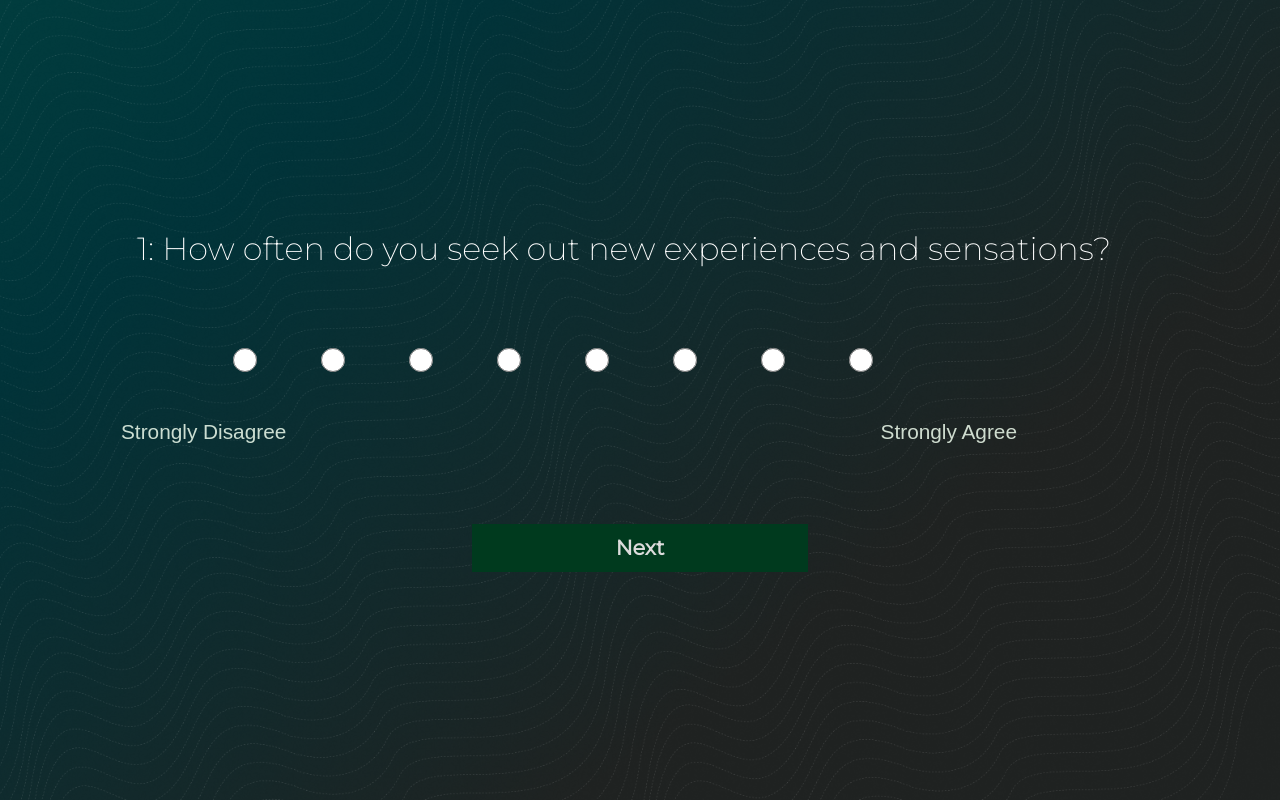
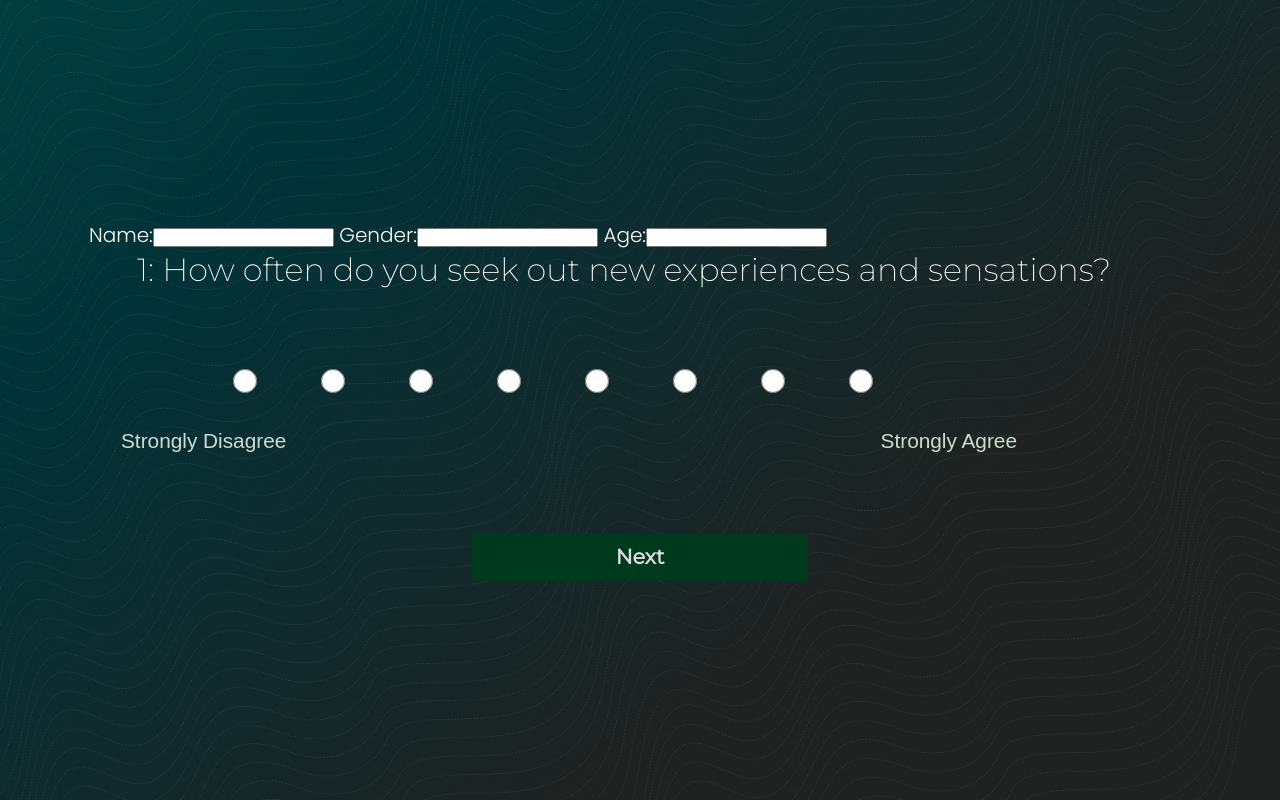
Before and after one commit to Niranjana123-art/CV-Frontend, a React (Create React App) app: page /personalityq in a window 1280 px wide. Built offline with nearby package versions, Linux system fonts and the light colour scheme; no server answers; a web font is replaced by a local one.

Commit message:
Personality Label integration done

```diff
--- a/src/components/GenderSelection/GenderSelection.css
+++ b/src/components/GenderSelection/GenderSelection.css
@@ -32,7 +32,7 @@
     padding-top: 1rem; */
   }
 
-  input[type='checkbox'] {
+  .gender-selection-wrapper input[type='checkbox'] {
     appearance: none;
     width: 20px;
     height: 20px;
@@ -43,13 +43,13 @@
     margin-left: 12rem;
   }
 
-  input[type='checkbox']:checked {
+  .gender-selection-wrapper input[type='checkbox']:checked {
     background-color: #00393C;
     border-color: black;
     opacity: 0.75;
   }
 
-  input[type='checkbox']:checked::before {
+  .gender-selection-wrapper input[type='checkbox']:checked::before {
     content: '\2713';
     display: block;
     width: 12px;
@@ -61,7 +61,7 @@
     margin: 4px;
   }
 
- label{
+.gender-selection-wrapper label{
   font-family: 'Poppins';
     font-size: 20px;
     color:black;
--- a/src/components/PersonalityQ/PersonalityQ.css
+++ b/src/components/PersonalityQ/PersonalityQ.css
@@ -44,23 +44,24 @@
 .radio_container label {
     display: block;
     padding: 2rem;
+    appearance: auto;
   }
 
-  .radio_questions {
+.radio_questions {
     display: flex;
     align-items: center;
     color: #ffffff;
+
   }
 
-  input[type="radio"] {
+input[type="radio"] {
 
   width: 1.5rem;
   height: 1.5rem;
-  border: 2rem solid #000000;
+  border: 2px solid #000000;
   border-radius: 50%;
   outline: none;
   transition: all 0.2s ease-in-out;
-
   }
 
 .radio_optLabel{
@@ -72,7 +73,6 @@
   font-family:sans-serif;
   font-size: 1.3rem;
   font-weight: 100;
-
 }
 .strongly__label{
   padding-left: 2rem;
@@ -104,3 +104,9 @@
   background: #01592e;
 
 }
+
+.details__add {
+  font-family: 'Poppins';
+  font-size: 20px;
+  color:white;
+}
--- a/src/components/PersonalityQ/PersonalityQ.js
+++ b/src/components/PersonalityQ/PersonalityQ.js
@@ -8,7 +8,7 @@ import { useNavigate } from 'react-router-dom';
 const questions = [
   {
     question: '1: How often do you seek out new experiences and sensations?',
-    options: ['','' ,'' ,'' ,'' ,'' ,'' ,'' ],
+    options: ['', '', '', '', '', '', '', ''],
   },
   {
     question: '2: How would you describe your level of extraversion?',
@@ -33,6 +33,10 @@ const PersonalityQ = () => {
   const [selectedOption, setSelectedOption] = useState(null);
   const[open,setOpen]=useState(false);
   const[idval,setId] = useState('');
+  const[personalityScores, setPersonalityScores] = useState([]);
+  const[name,setName]=useState('');
+  const[gender,setGender]=useState('');
+  const[age,setAge] = useState('');
   const navigate = useNavigate();
   useEffect(() => {
     // Fetch the related user object and set the user id state
@@ -45,14 +49,39 @@ const PersonalityQ = () => {
       });
   }, []);
   const handleModal=()=>{
-    setOpen(true)
+    const[openness,neuroticism,conscientiousness,agreeableness,extraversion] = personalityScores;
+    const requestBody = {
+      name:name,
+      Gender:gender,
+      Age:age,
+      openness:openness,
+      neuroticism:neuroticism,
+      conscientiousness:conscientiousness,
+      agreeableness:agreeableness,
+      extraversion:extraversion
+    };
+
+    axiosInstance.post(`${baseUrl}/training/predict/`,requestBody)
+    .then(response => {
+      console.log(response);
+    })
+    .catch(error => {
+      console.error(error);
+    });
+    setOpen(true);
   }
   const handleSubmit = (event) => {
     event.preventDefault();
   };
 
   const handleOptionChange = (event) => {
-    setSelectedOption(event.target.value);
+    const selectedIndex = parseInt(event.target.value);
+    const selectedValue = selectedIndex + 1
+    console.log(selectedValue);
+    setSelectedOption(selectedValue);
+    const updatedScores = [...personalityScores];
+    updatedScores[currentQuestion] = selectedValue;
+    setPersonalityScores(updatedScores);
   };
 
   const handleNextQuestion = () => {
@@ -68,11 +97,11 @@ const PersonalityQ = () => {
         <input
           type='radio'
           name='answer'
-          value={option}
-          checked={selectedOption === option}
+          value={index}
+          checked={selectedOption === index+1}
           onChange={handleOptionChange}
         />
-        {option}
+         {option}
       </label>
     ));
   };
@@ -81,6 +110,40 @@ const PersonalityQ = () => {
     <form onSubmit={handleSubmit}>
       <div className='persolityq_container'>
         <div className='questions_container'>
+        {currentQuestion === 0 && (
+            <div className='details__add'>
+            <label htmlFor="name"> Name:
+                        <input
+                    type="text"
+                    id="name"
+                    name="name"
+                    value={name}
+                    onChange={(e) => setName(e.target.value)}
+                    required
+                  />
+            </label>
+            <label htmlFor="name"> Gender:
+                        <input
+                    type="text"
+                    id="gender"
+                    name="gender"
+                    value={gender}
+                    onChange={(e) => setGender(e.target.value)}
+                    required
+                  />
+            </label>
+            <label htmlFor="name"> Age:
+                  <input
+                    type="number"
+                    id="age"
+                    name="age"
+                    value={age}
+                    onChange={(e) => setAge(parseInt(e.target.value))}
+                    required
+                  />
+            </label>
+            </div>
+        )}
           <h1>{questions[currentQuestion].question}</h1>
           <div className='radio_container'>{renderOptions()}</div>
           <div className='radio_optLabel'>
--- a/src/pages/DetailAdd/DetailAdd.css
+++ b/src/pages/DetailAdd/DetailAdd.css
@@ -77,6 +77,7 @@
     font-family: 'Poppins';
     font-weight: 400;
     font-size: 1.2rem;
+    padding-bottom: 0.5rem;
 }
 
 /* .input__contents input{
@@ -96,6 +97,13 @@ hr{
     height: 1px;
     width: 400px;
     opacity:0.5;
-
-
+    margin-bottom: 5px;
 }
+.input_detail input {
+    font-size: 1.2rem;
+    padding: 0.5rem;
+    margin-bottom: 1rem;
+    border-radius: 5px;
+    border: 1px none #ccc;
+    background-color: rgba(124, 124, 124, 0.75);
+}
--- a/src/pages/DetailAddTwo/DetailAddTwo.css
+++ b/src/pages/DetailAddTwo/DetailAddTwo.css
@@ -31,33 +31,34 @@
     align-items: center;
     display: flex;
     justify-content: center;
+    align-items: center;
     width: 27rem;
     height: 2rem;
     background: #202322;
     border-radius: 10px;
     color: white;
     text-align: center;
-    padding: 3px;
+    padding: 5px;
 }
 .Additonal_info_content{
     padding-top: 2rem;
     padding-bottom: 2rem;
-}
-label{
-    font-family: 'Poppins';
-    font-style: normal;
-    font-weight: 400;
-    font-size: 2rem;
-    line-height: 18px;
-    text-align: start;
-    color: rgba(0, 0, 0, 0.5);
 }
 .label_detail2{
     display: flex;
     justify-content: center;
     flex-direction: column;
 }
-input{
+.label_detail2 label{
+    font-family: 'Poppins';
+    font-style: normal;
+    font-weight: 400;
+    font-size: 1.5rem;
+    line-height: 18px;
+    text-align: start;
+    color: rgba(0, 0, 0, 0.5);
+}
+.label_detail2 input{
     font-size: 1.2rem;
     padding: 0.5rem;
     margin-bottom: 1rem;
@@ -100,7 +101,7 @@ input{
   }
 
 
-form {
+  .Additonal_info_content form {
     display: flex;
     flex-direction: column;
     align-items: center;
```
Also changed, not shown: src/pages/DetailAdd/DetailAdd.js (indentation only).
